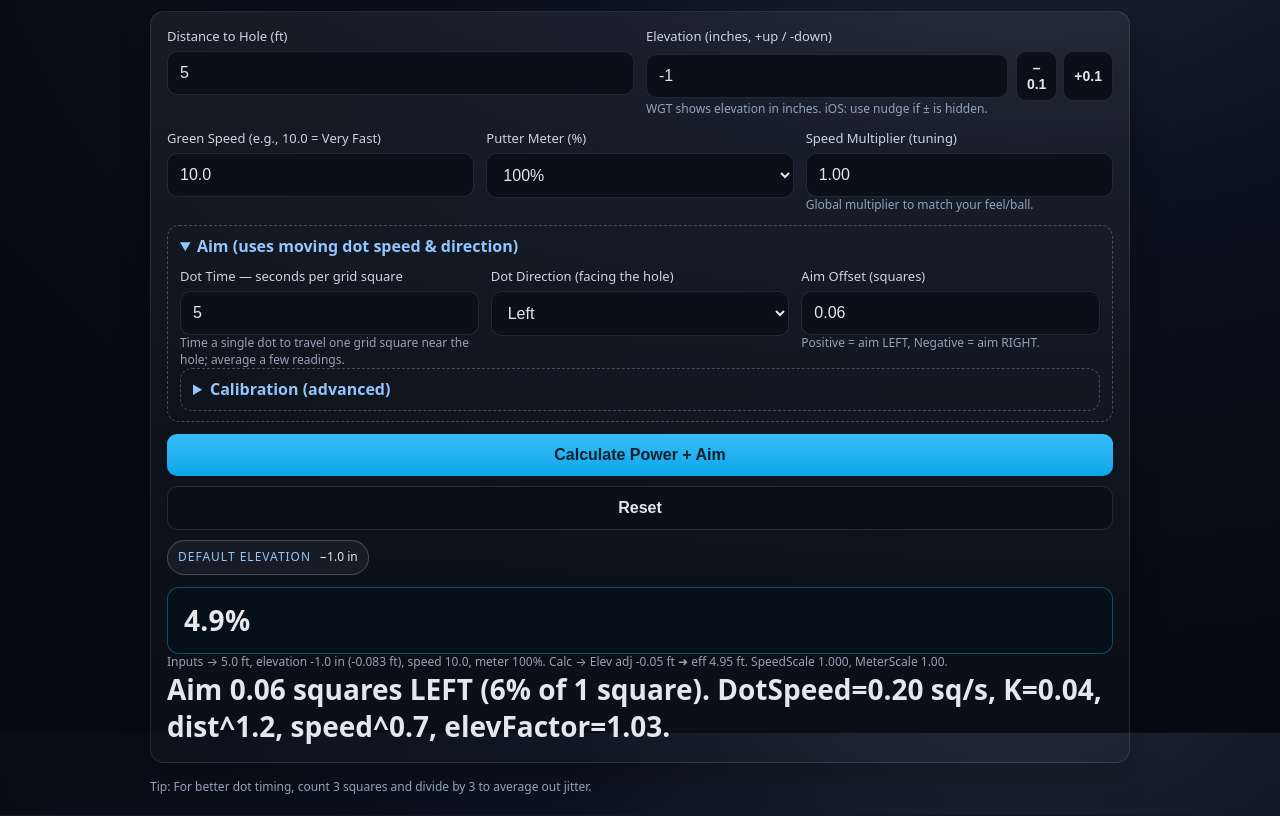
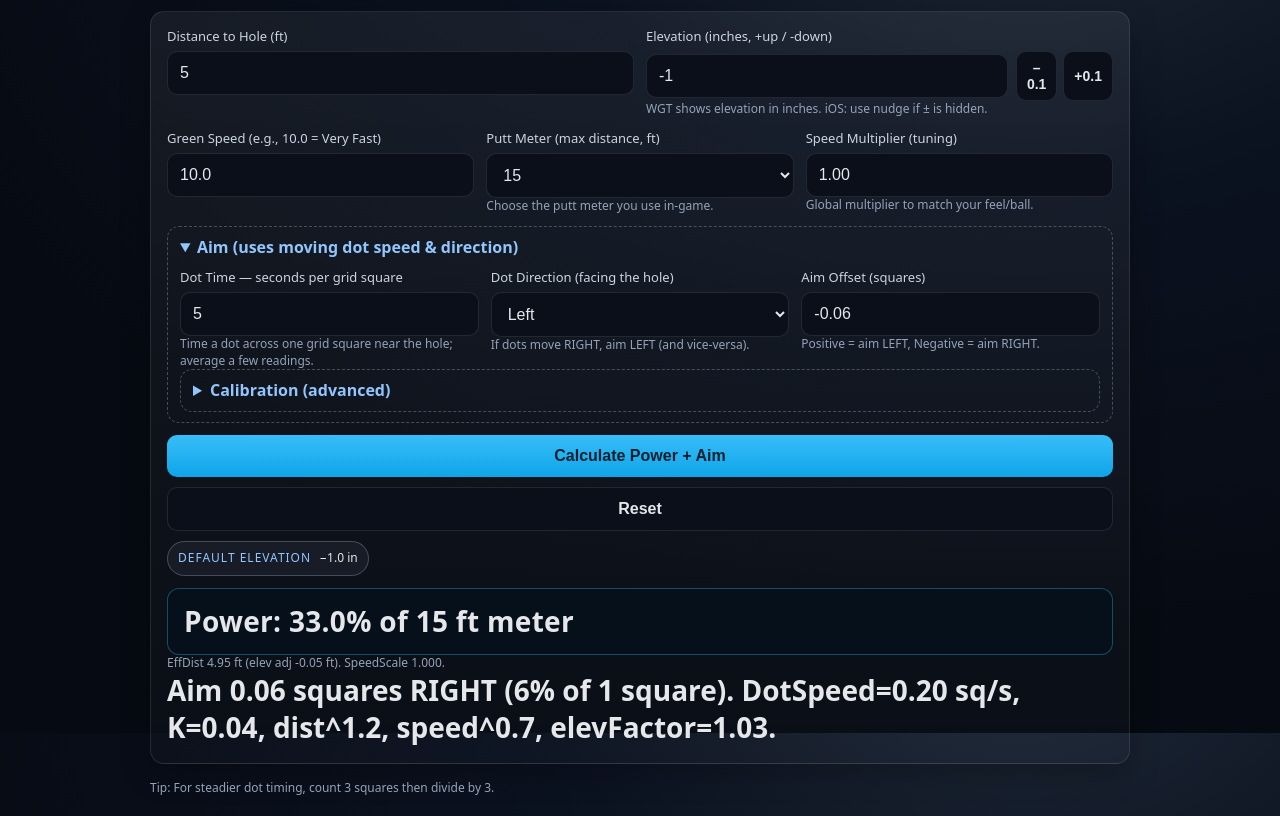
Before and after one commit to darrkloki/WGT-putt-power, a plain HTML site: page index.html in a window 1280 px wide. Both pictures are taken after typing "5", "5" into the empty fields and a click on the button "Calculate Power + Aim". Shown: the part 67-883 px from the top of the page. Drawn offline with Linux system fonts and the light colour scheme.

Commit message:
Add files via upload
Updated putt meter

```diff
--- a/index.html
+++ b/index.html
@@ -4,6 +4,7 @@
 <meta charset="utf-8">
 <meta name="viewport" content="width=device-width, initial-scale=1">
 <title>WGT Putt Power Calculator + Aim</title>
+<!-- version: 2025-08-09 r3 -->
 <style>
   :root{
     --bg:#0f172a; --panel:#111827; --muted:#334155; --text:#e5e7eb;
@@ -84,15 +85,24 @@
         <label for="greenSpeed">Green Speed (e.g., 10.0 = Very Fast)</label>
         <input id="greenSpeed" inputmode="decimal" type="number" step="0.1" value="10.0">
       </div>
+
       <div class="col-4">
-        <label for="putterMeter">Putter Meter (%)</label>
-        <select id="putterMeter">
-          <option value="100" selected>100%</option>
-          <option value="75">75%</option>
-          <option value="50">50%</option>
-          <option value="25">25%</option>
+        <label for="meterMax">Putt Meter (max distance, ft)</label>
+        <select id="meterMax">
+          <option value="10">10</option>
+          <option value="15" selected>15</option>
+          <option value="20">20</option>
+          <option value="25">25</option>
+          <option value="30">30</option>
+          <option value="45">45</option>
+          <option value="60">60</option>
+          <option value="90">90</option>
+          <option value="120">120</option>
+          <option value="150">150</option>
         </select>
+        <div class="hint">Choose the putt meter you use in-game.</div>
       </div>
+
       <div class="col-4">
         <label for="stimp">Speed Multiplier (tuning)</label>
         <input id="stimp" inputmode="decimal" type="number" step="0.01" value="1.00">
@@ -107,7 +117,7 @@
             <div class="col-4">
               <label for="dotTime">Dot Time — seconds per grid square</label>
               <input id="dotTime" inputmode="decimal" type="number" step="0.1" placeholder="e.g., 1.0">
-              <div class="hint">Time a single dot to travel one grid square near the hole; average a few readings.</div>
+              <div class="hint">Time a dot across one grid square near the hole; average a few readings.</div>
             </div>
             <div class="col-4">
               <label for="dotDir">Dot Direction (facing the hole)</label>
@@ -115,6 +125,7 @@
                 <option value="L">Left</option>
                 <option value="R">Right</option>
               </select>
+              <div class="hint">If dots move RIGHT, aim LEFT (and vice‑versa).</div>
             </div>
             <div class="col-4">
               <label for="aimOut">Aim Offset (squares)</label>
@@ -129,27 +140,22 @@
               <div class="col-3">
                 <label for="breakK">Break Coefficient @ speed 10</label>
                 <input id="breakK" inputmode="decimal" type="number" step="0.005" value="0.040">
-                <div class="hint">Scales overall aim. Increase if you under-read.</div>
               </div>
               <div class="col-3">
                 <label for="distExp">Distance Exponent</label>
                 <input id="distExp" inputmode="decimal" type="number" step="0.05" value="1.20">
-                <div class="hint">Nonlinear growth with distance.</div>
               </div>
               <div class="col-3">
                 <label for="spdExp">Green Speed Exponent</label>
                 <input id="spdExp" inputmode="decimal" type="number" step="0.05" value="0.70">
-                <div class="hint">How much faster greens add break.</div>
               </div>
               <div class="col-3">
                 <label for="upBreakPerFt">Uphill Break (%/ft)</label>
                 <input id="upBreakPerFt" inputmode="decimal" type="number" step="0.01" value="-0.30">
-                <div class="hint">Negative reduces break for uphill.</div>
               </div>
               <div class="col-3">
                 <label for="dnBreakPerFt">Downhill Break (%/ft)</label>
                 <input id="dnBreakPerFt" inputmode="decimal" type="number" step="0.01" value="+0.40">
-                <div class="hint">Positive increases break for downhill.</div>
               </div>
             </div>
           </details>
@@ -171,7 +177,7 @@
   </div>
 
   <div class="footer">
-    Tip: For better dot timing, count 3 squares and divide by 3 to average out jitter.
+    Tip: For steadier dot timing, count 3 squares then divide by 3.
   </div>
 </div>
 
@@ -179,7 +185,7 @@
 (function(){
   const $ = id => document.getElementById(id);
   const fields = [
-    "distance","elevationIn","greenSpeed","putterMeter","stimp",
+    "distance","elevationIn","greenSpeed","meterMax","stimp",
     "dotTime","dotDir","breakK","distExp","spdExp","upBreakPerFt","dnBreakPerFt","snapPenalty"
   ];
 
@@ -192,7 +198,7 @@
 
   // Load saved values
   try{
-    const saved = JSON.parse(localStorage.getItem("wgt_putt_aim_v1")||"{}");
+    const saved = JSON.parse(localStorage.getItem("wgt_putt_aim_v3")||"{}");
     fields.forEach(f=>{
       if(saved[f] !== undefined && $(f)){
         $(f).value = saved[f];
@@ -220,7 +226,7 @@
   function save(){
     const obj={};
     fields.forEach(f=>{ if($(f)) obj[f] = $(f).value; });
-    localStorage.setItem("wgt_putt_aim_v1", JSON.stringify(obj));
+    localStorage.setItem("wgt_putt_aim_v3", JSON.stringify(obj));
   }
 
   function formatPct(x){
@@ -228,12 +234,12 @@
   }
 
   function calc(){
-    // --- Power calc (unchanged core) ---
-    const dist_ft = toNum("distance", 0);                  // feet
-    const elev_in = toNum("elevationIn", -1.0);            // inches (UI)
-    const elev_ft = elev_in / 12.0;                        // convert to feet for math
+    // --- Power calc ---
+    const dist_ft = toNum("distance", 0);
+    const elev_in = toNum("elevationIn", -1.0);
+    const elev_ft = elev_in / 12.0;
     const speed = toNum("greenSpeed", 10.0);
-    const meter = parseFloat($("putterMeter").value) || 100;
+    const meterMax_ft = toNum("meterMax", 15.0);
     const mult  = toNum("stimp", 1.00);
     const snapP = toNum("snapPenalty", 0);
 
@@ -245,28 +251,21 @@
       return;
     }
 
-    // Effective distance with elevation
-    const upF   = 1.70;
-    const dnF   = 0.65;
+    const upF = 1.70, dnF = 0.65;
     const elevAdj_ft = elev_ft > 0 ? elev_ft * upF : elev_ft * dnF;
     const effDist_ft = Math.max(0, dist_ft + elevAdj_ft);
 
-    // Speed scaling (anchor to 10.0)
     const speedScale = (speed / 10.0) * mult;
+    let powerPct = (effDist_ft / (meterMax_ft * speedScale)) * 100.0;
+    powerPct *= (1 + snapP/100);
+    powerPct = clamp(powerPct, 0, 100);
 
-    let rawPowerPct = (effDist_ft / 100.0) * 100.0 * (1 / speedScale);
-    const meterScale = 100.0 / meter;
-    rawPowerPct *= meterScale;
-    rawPowerPct *= (1 + snapP/100);
-    rawPowerPct = clamp(rawPowerPct, 0, 100);
+    $("result").textContent = `Power: ${formatPct(powerPct)} of ${meterMax_ft.toFixed(0)} ft meter`;
+    $("explain").textContent =
+      `EffDist ${effDist_ft.toFixed(2)} ft (elev adj ${elevAdj_ft.toFixed(2)} ft). SpeedScale ${speedScale.toFixed(3)}.`;
 
-    $("result").textContent = formatPct(rawPowerPct);
-    $("explain").textContent =
-      `Inputs → ${dist_ft.toFixed(1)} ft, elevation ${elev_in.toFixed(1)} in (${elev_ft.toFixed(3)} ft), speed ${speed.toFixed(1)}, meter ${meter}%. ` +
-      `Calc → Elev adj ${elevAdj_ft.toFixed(2)} ft ➜ eff ${effDist_ft.toFixed(2)} ft. SpeedScale ${speedScale.toFixed(3)}, MeterScale ${meterScale.toFixed(2)}.`;
-
-    // --- Aim calc (new) ---
-    const t_sq = toNum("dotTime", 0);        // seconds per square
+    // --- Aim calc ---
+    const t_sq = toNum("dotTime", 0);
     const dir = ($("dotDir").value || "L").toUpperCase();
     const K = toNum("breakK", 0.040);
     const a = toNum("distExp", 1.20);
@@ -275,56 +274,53 @@
     const dnPctPerFt = toNum("dnBreakPerFt", +0.40);
 
     if(t_sq > 0){
-      const dotSpeed = 1.0 / t_sq; // squares per second
+      const dotSpeed = 1.0 / t_sq; // squares/s
       const greenFactor = Math.pow((speed/10.0) * mult, b);
       const distFactor = Math.pow(effDist_ft, a);
       const elevBreakFactor = elev_ft >= 0
-        ? (1 + elev_ft * upPctPerFt)   // uphill reduces break (negative default)
-        : (1 + Math.abs(elev_ft) * dnPctPerFt); // downhill increases break (positive default)
-
-      const elevAdjFactor = Math.max(0.2, elevBreakFactor); // keep non-negative
+        ? (1 + elev_ft * upPctPerFt)   // uphill reduces break
+        : (1 + Math.abs(elev_ft) * dnPctPerFt); // downhill increases break
+      const elevAdjFactor = Math.max(0.2, elevBreakFactor);
 
       let aimSquares = K * dotSpeed * greenFactor * distFactor * elevAdjFactor;
 
-      // Direction: positive -> aim LEFT, negative -> aim RIGHT
-      if(dir === "R") aimSquares *= -1;
+      // Direction mapping: dots RIGHT => aim LEFT (positive); dots LEFT => aim RIGHT (negative)
+      aimSquares *= (dir === "R" ? +1 : -1);
 
-      // Round to hundredths of a square
       aimSquares = Math.round(aimSquares * 100) / 100;
-
       const absAim = Math.abs(aimSquares);
       const side = aimSquares >= 0 ? "LEFT" : "RIGHT";
       const frac = absAim < 1 ? ` (${Math.round(absAim*100)}% of 1 square)` : "";
-      document.getElementById("aimOut").value = `${aimSquares}`;
-      document.getElementById("aimExplain").textContent =
+      $("aimOut").value = `${aimSquares}`;
+      $("aimExplain").textContent =
         `Aim ${absAim.toFixed(2)} square${absAim===1? "":"s"} ${side}${frac}. ` +
         `DotSpeed=${dotSpeed.toFixed(2)} sq/s, K=${K}, dist^${a}, speed^${b}, elevFactor=${elevAdjFactor.toFixed(2)}.`;
     }else{
-      document.getElementById("aimOut").value = "—";
-      document.getElementById("aimExplain").textContent = "Enter a Dot Time (sec per square) to compute aim.";
+      $("aimOut").value = "—";
+      $("aimExplain").textContent = "Enter a Dot Time (sec per square) to compute aim.";
     }
 
     save();
   }
 
-  document.getElementById("calcBtn").addEventListener("click", calc);
-  document.getElementById("resetBtn").addEventListener("click", ()=>{
-    document.getElementById("distance").value = "";
-    document.getElementById("elevationIn").value = (-1.0).toFixed(1);
-    document.getElementById("greenSpeed").value = "10.0";
-    document.getElementById("putterMeter").value = "100";
-    document.getElementById("stimp").value = "1.00";
-    document.getElementById("dotTime").value = "";
-    document.getElementById("dotDir").value = "L";
-    document.getElementById("breakK").value = "0.040";
-    document.getElementById("distExp").value = "1.20";
-    document.getElementById("spdExp").value = "0.70";
-    document.getElementById("upBreakPerFt").value = "-0.30";
-    document.getElementById("dnBreakPerFt").value = "+0.40";
-    document.getElementById("result").textContent = "Enter values and tap Calculate.";
-    document.getElementById("aimOut").value = "—";
-    document.getElementById("aimExplain").textContent = "";
-    document.getElementById("explain").textContent = "";
+  $("calcBtn").addEventListener("click", calc);
+  $("resetBtn").addEventListener("click", ()=>{
+    $("distance").value = "";
+    $("elevationIn").value = (-1.0).toFixed(1);
+    $("greenSpeed").value = "10.0";
+    $("meterMax").value = "15";
+    $("stimp").value = "1.00";
+    $("dotTime").value = "";
+    $("dotDir").value = "L";
+    $("breakK").value = "0.040";
+    $("distExp").value = "1.20";
+    $("spdExp").value = "0.70";
+    $("upBreakPerFt").value = "-0.30";
+    $("dnBreakPerFt").value = "+0.40";
+    $("result").textContent = "Enter values and tap Calculate.";
+    $("aimOut").value = "—";
+    $("aimExplain").textContent = "";
+    $("explain").textContent = "";
     save();
   });
 })();
```
Also changed, not shown: screenshot.png.
